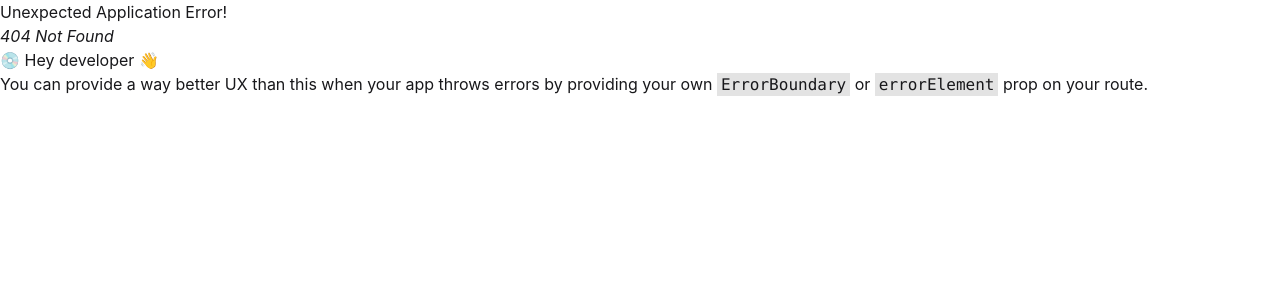
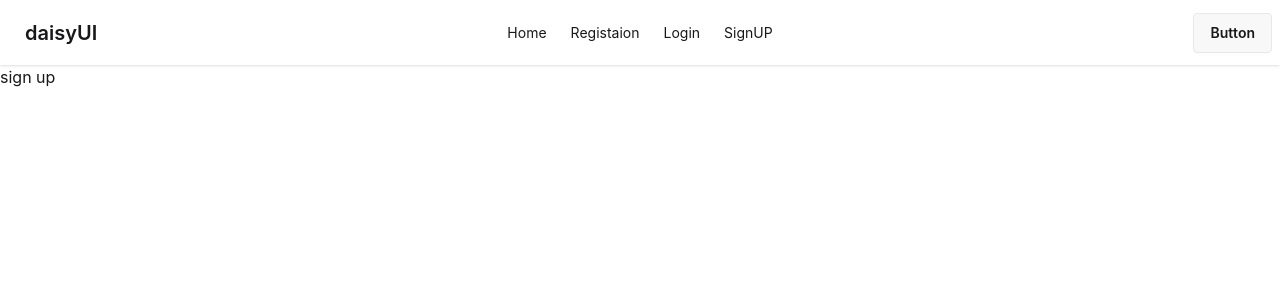
Before and after one commit to asik247/firebase-third, a React (Vite) app: page /signup in a window 1280 px wide. Before the commit this address had no page. Shown: the top 300 px of the page. Built offline with nearby package versions, Linux system fonts and the light colour scheme.

Commit message:
Sign Up implement

```diff
--- a/src/Components/Navbar/Navbar.jsx
+++ b/src/Components/Navbar/Navbar.jsx
@@ -6,6 +6,7 @@ const Navbar = () => {
         <li><NavLink to={'/'}>Home</NavLink></li>
         <li><NavLink to={'/registaion'}>Registaion</NavLink></li>
         <li><NavLink to={'/login'}>Login</NavLink></li>
+        <li><NavLink to={'/signup'}>SignUP</NavLink></li>
     </>
     return (
         <div className="navbar bg-base-100 shadow-sm">
--- /dev/null
+++ b/src/Components/SignUp/SignUp.jsx
@@ -0,0 +1,11 @@
+import React from 'react';
+
+const SignUp = () => {
+    return (
+        <div>
+            <h1>sign up</h1>
+        </div>
+    );
+};
+
+export default SignUp;
--- a/src/Routes/Routes.jsx
+++ b/src/Routes/Routes.jsx
@@ -1,6 +1,7 @@
 import Home from "../Components/Home/Home";
 import Login from "../Components/Login/Login";
 import Registation from "../Components/Registation/Registation";
+import SignUp from "../Components/SignUp/SignUp";
 import Root from "../Root/Root";
 
 import { createBrowserRouter } from "react-router";
@@ -13,6 +14,7 @@ const router = createBrowserRouter([
             { index: true, Component: Home },
             { path: 'registaion', Component: Registation },
             { path: 'login', Component: Login },
+            { path: 'signup', Component: SignUp },
 
         ]
     }
```
